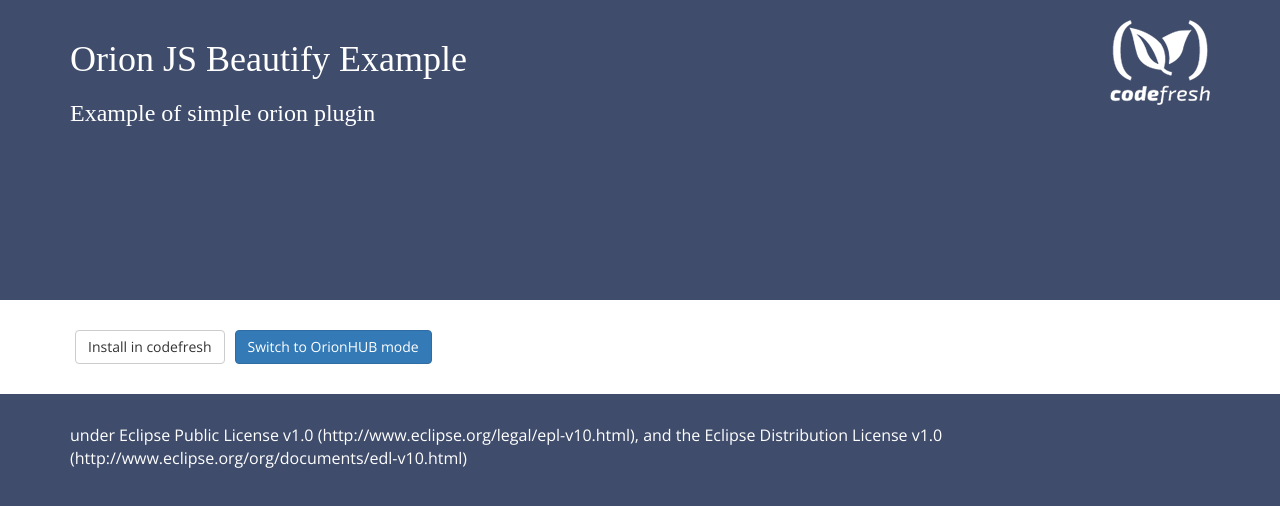
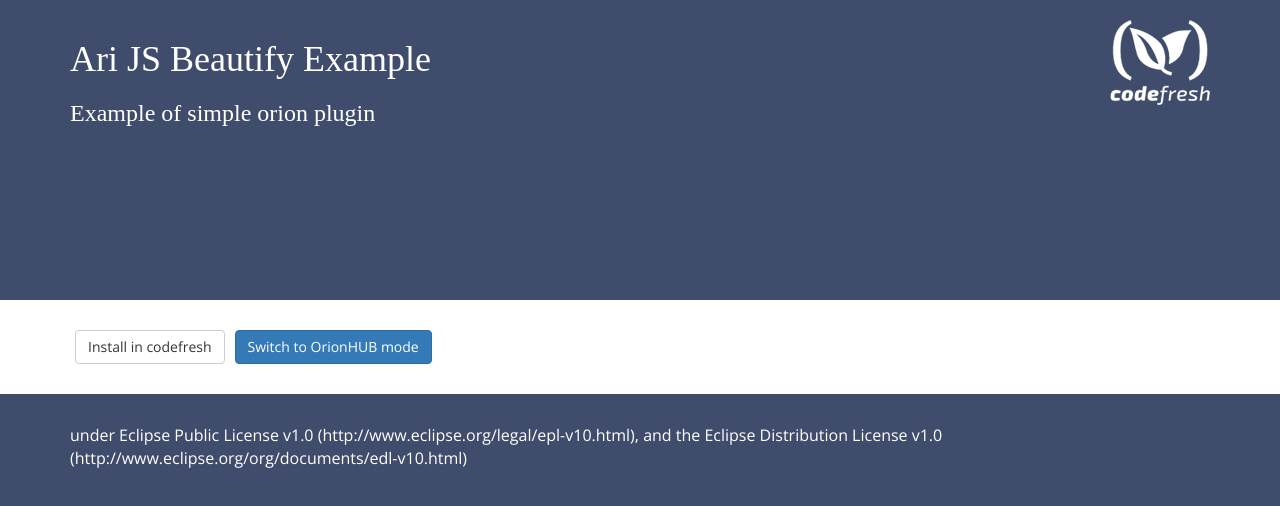
Before and after one commit to yonah-codefresh/jsbeautify, a website with bundled scripts: page index.html in a window 1280 px wide. Built offline with nearby package versions, Linux system fonts and the light colour scheme; a web font is replaced by a local one.

Commit message:
test2 ari

```diff
--- a/index.html
+++ b/index.html
@@ -73,7 +73,7 @@
     <div class="container">
         <div class="logo"></div>
 
-        <h1>Orion JS Beautify Example</h1>
+        <h1>Ari JS Beautify Example</h1>
         <h3>Example of simple orion plugin</h3>
     </div>
 </header>
```
